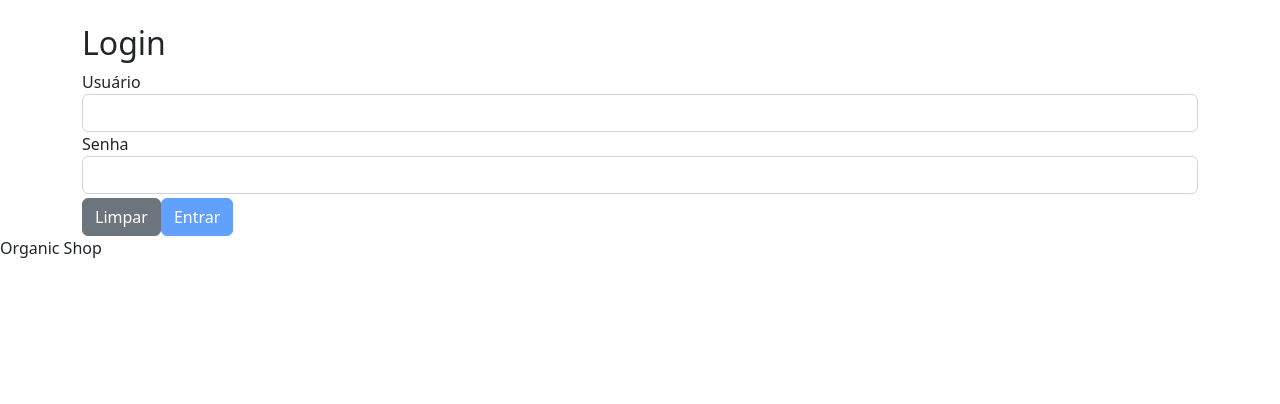
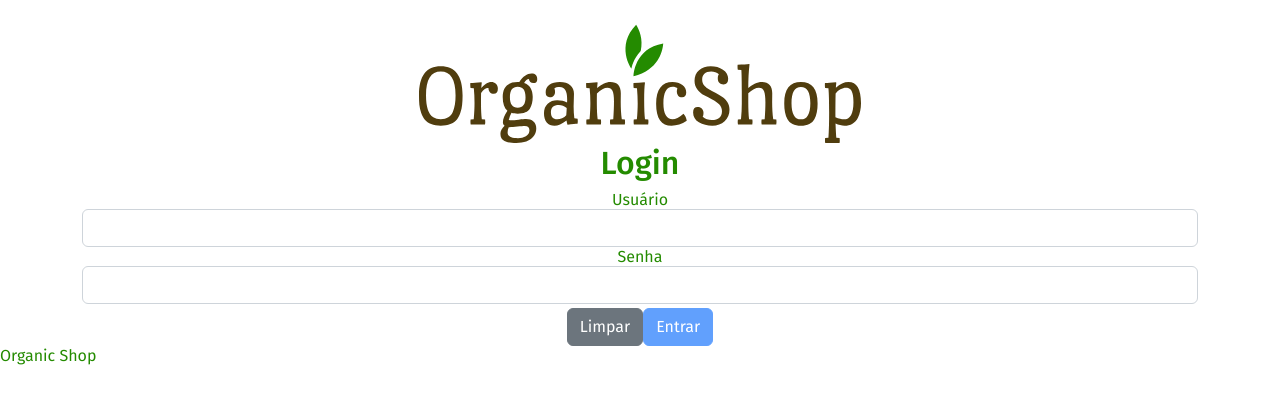
Before and after one commit to MaKnok/organicshop, an Angular app: page /login in a window 1280 px wide. Shown: the top 404 px of the page. Built offline with nearby package versions, Linux system fonts and the light colour scheme.

Commit message:
layout login

```diff
--- a/src/app/login/login.component.html
+++ b/src/app/login/login.component.html
@@ -1,7 +1,9 @@
-<section class="container">
+<div class="container-fluid">
+  <section class="container text-center">
 
     <form class="form mt-4" (ngSubmit)="enterLogin()" #loginForm="ngForm">
-      <h2 class="formulario_titulo">Login</h2>
+        <div class="logo-img"><img src="assets/img/organic-shop.svg" class="img-fluid" alt="organic-shop"></div>
+        <h2 class="form-title">Login</h2>
 
         <div class="form-group">
           <label for="user">Usuário</label>
@@ -33,4 +35,6 @@
           <button class="btn btn-primary btn-block" type="submit" [disabled]="loginForm.invalid">Entrar</button>
         </div>
     </form>
+
   </section>
+</div>
--- a/src/app/new-user/new-user.component.html
+++ b/src/app/new-user/new-user.component.html
@@ -1 +1,32 @@
-<p>new-user works!</p>
+<h4 class="text-center">Registrar novo usuário</h4>
+
+<form class="form mt-4">
+  <div class="form-group">
+    <input
+      placeholder="Usuário"
+      class="form-control"
+      formControlName="userName"
+    />
+    <div class="invalid-feedback" *ngIf="newUserForm.get('userName')?.errors?.required &&
+    newUserForm.get('userName')?.touched">{{validationMessage}}</div>
+  </div>
+  <div class="form-group">
+    <input placeholder="e-mail" class="form-control" formControlName="email" />
+    <div class="invalid-feedback" *ngIf="newUserForm.get('email')?.errors?.required &&
+    newUserForm.get('email')?.touched">{{validationMessage}}</div>
+  </div>
+  <div class="form-group">
+    <input
+      type="password"
+      placeholder="Senha"
+      class="form-control"
+      formControlName="password"
+    />
+    <div class="invalid-feedback" *ngIf="newUserForm.errors?.senhaIgualUsuario || newUserForm.get('password')?.errors?.required &&
+    newUserForm.get('password')?.touched">{{validationMessage}}</div>
+  </div>
+
+  <button class="btn btn-primary btn-block">Cadastro</button>
+</form>
+
+<p>Já um usuário? <a [routerLink]="['']"> Faça Login</a></p>
--- a/src/app/new-user/new-user.component.ts
+++ b/src/app/new-user/new-user.component.ts
@@ -1,4 +1,4 @@
-import { Component } from '@angular/core';
+import { Component, OnInit } from '@angular/core';
 import { FormBuilder, FormGroup, Validators } from '@angular/forms';
 import { Router } from '@angular/router';
 import { lowerCaseValidator } from './lower-case.validator';
@@ -11,6 +11,15 @@ import { UserExistsService } from './user-exists.service';
   templateUrl: './new-user.component.html',
   styleUrls: ['./new-user.component.scss'],
 })
-export class NewUserComponent {
+export class NewUserComponent implements OnInit {
   newUserForm!: FormGroup;
+
+  constructor(
+    private formBuilder: FormBuilder,
+    private newUserService: NewUserService,
+    private userExistsService: UserExistsService,
+    private router: Router
+  ) {}
+
+  ngOnInit(): void {}
 }
--- a/src/index.html
+++ b/src/index.html
@@ -6,6 +6,9 @@
   <base href="/">
   <meta name="viewport" content="width=device-width, initial-scale=1">
   <link rel="icon" type="image/x-icon" href="favicon.ico">
+  <style>
+    @import url('https://fonts.googleapis.com/css2?family=Fira+Sans:ital,wght@0,100;0,200;0,300;0,400;0,500;0,600;0,700;0,800;0,900;1,100;1,200;1,300;1,400;1,500;1,600;1,700;1,800;1,900&display=swap');
+  </style>
 </head>
 <body>
   <app-root></app-root>
--- a/src/styles.scss
+++ b/src/styles.scss
@@ -1,3 +1,33 @@
+/***_Font Stack_***/
+$font-stack: 'Fira Sans', sans-serif;
+
+$green: #82A700;
+$dark-green: #248B00;
+$brown: #503D0E;
+$orange: #E16409;
+$yellow: #E1CC09;
+
+/***_Secondary Color Scheme_***/
+$pastel-green: #B1D044;
+$pastel-dark-green: #66B749;
+$pastel-brown: #937838 ;
+$pastel-orange: #E7B28B;
+$pastel-yellow: #F1E680;
+
+/***_Tertiary Color Scheme_***/
+$transparent-green: #E6FB9D;
+$transparent-dark-green: #D2E7CB;
+$transparent-brown: #DDD7C8 ;
+$transparent-orange: #F5E2D5;
+$transparent-yellow: #FFF9BE;
+
+
+body {
+  font: 100% $font-stack !important;
+  color: $dark-green !important;
+}
+
+
 .invalid-feedback{
   display:block !important;
 }
```
Also changed, not shown: src/assets/img/organic-shop.svg (added). Lines whose indentation alone changed are shown as unchanged.
